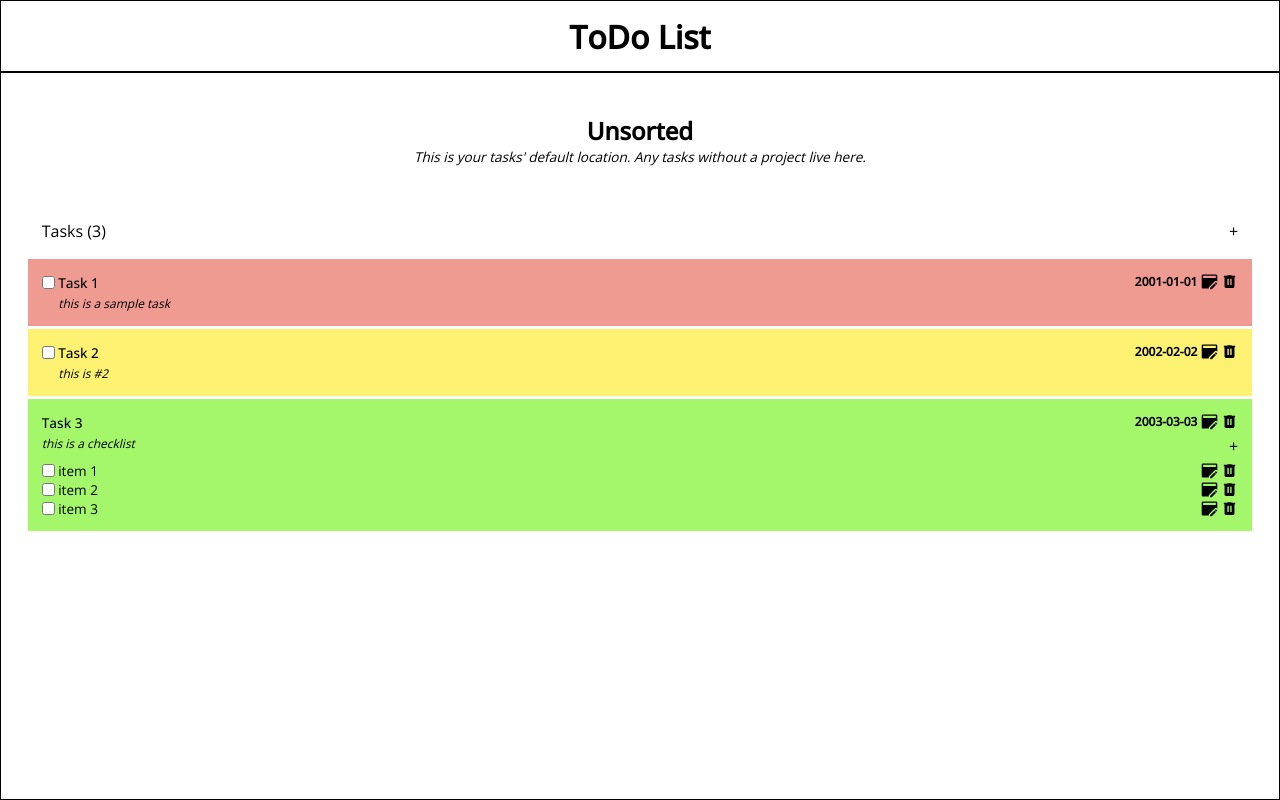
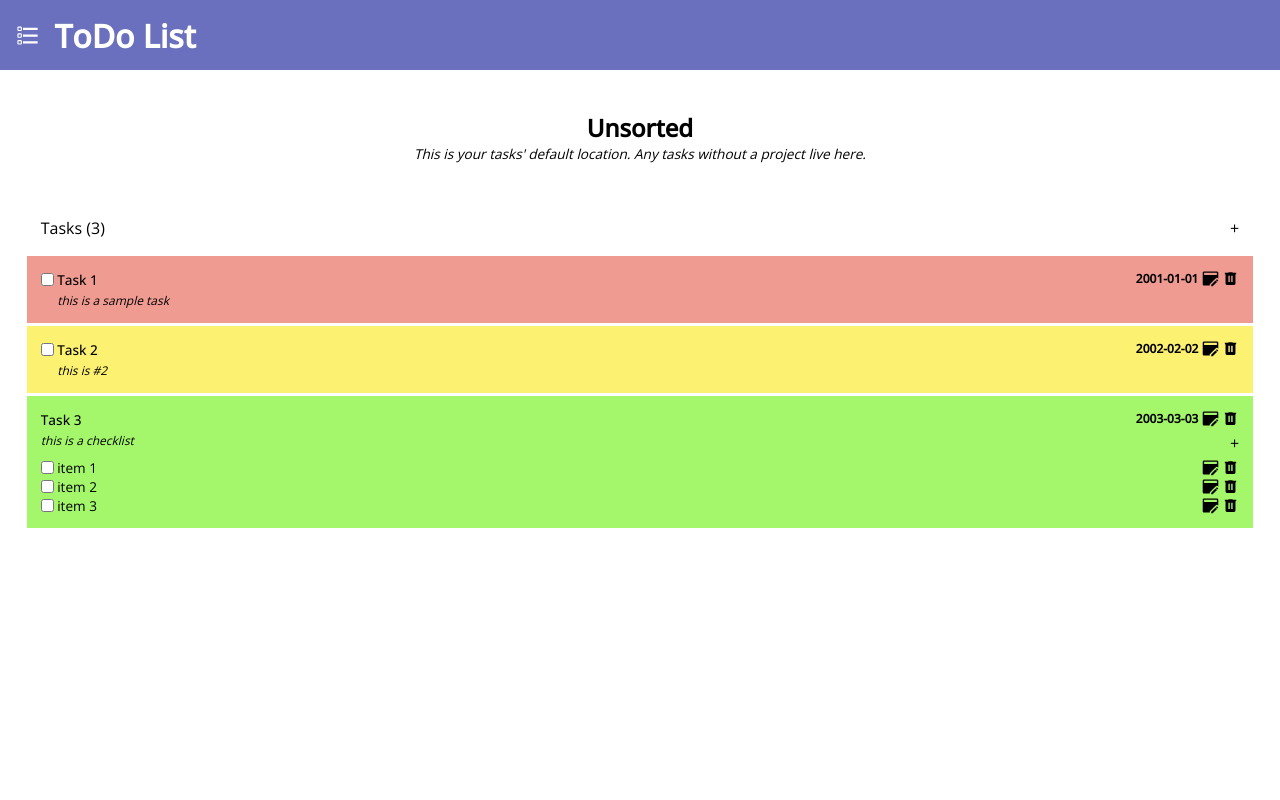
Before and after one commit to Cedrus32/Todo-List, a website built with webpack: page dist/index.html in a window 1280 px wide. Built offline with nearby package versions, Linux system fonts and the light colour scheme.

Commit message:
Build up styling

```diff
--- a/src/styles/colors.css
+++ b/src/styles/colors.css
@@ -1,11 +1,12 @@
-header,
-#sidebar,
-#display,
-.form-container {
-    border: 1px solid black;
+#title {
+    background-color: #6A70BD;
+    color: white;
 }
 
-#sidebar,
+#sidebar {
+    background-color: #E9EAEC;
+}
+
 .form-container {
     background-color: white;
 }
--- a/src/styles/spacing.css
+++ b/src/styles/spacing.css
@@ -45,7 +45,6 @@ body {
     #display {
         padding: var(--main-pad);
     }
-
 
 /* --- SIDEBAR */
 /* --- SIDEBAR */
@@ -152,9 +151,16 @@ fieldset {
             grid-area: header;
 
             display: flex;
-            justify-content: center;
+            justify-content: flex-start;
             align-items: center;
+            gap: var(--main-gap);
+
+            z-index: 1;
         }
+
+            header img {
+                height: 2em;
+            }
 
 /* ------- DISPLAY */
 /* ------- DISPLAY */
```
Also changed, not shown: dist/index.html, dist/index.main.js, src/icons/hero.svg (added).
